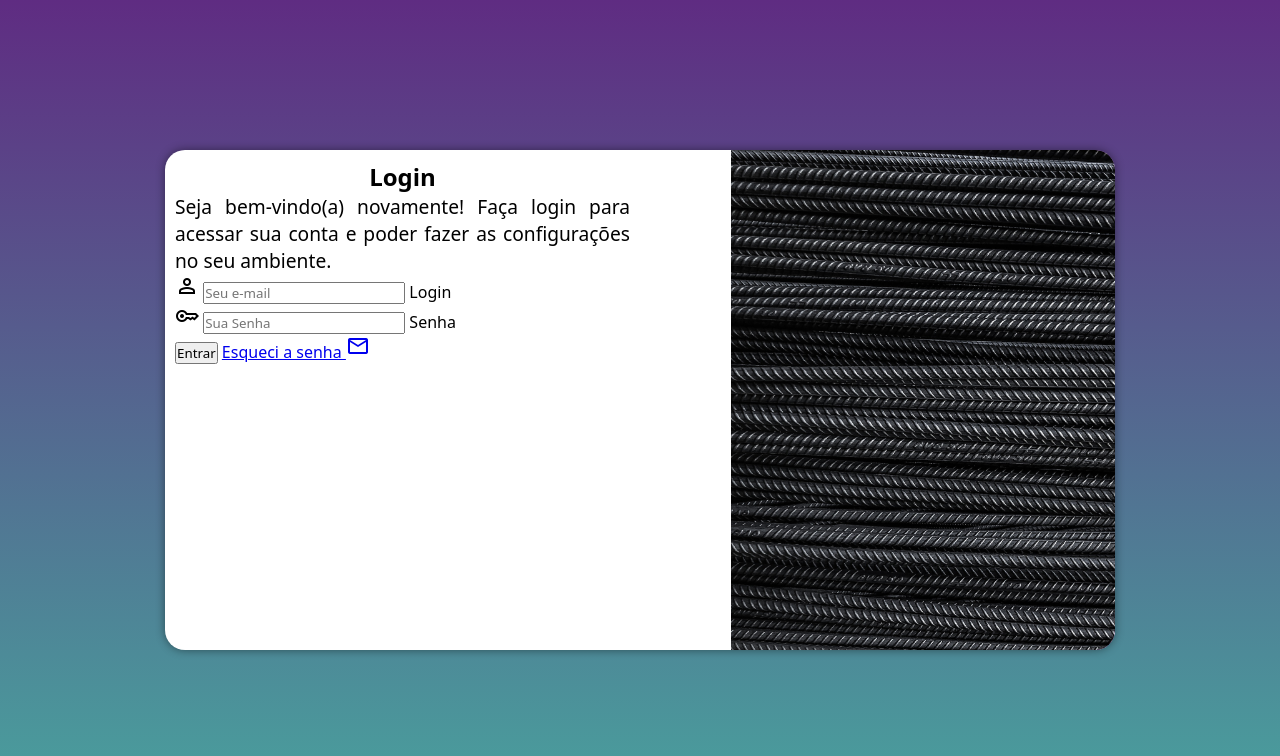
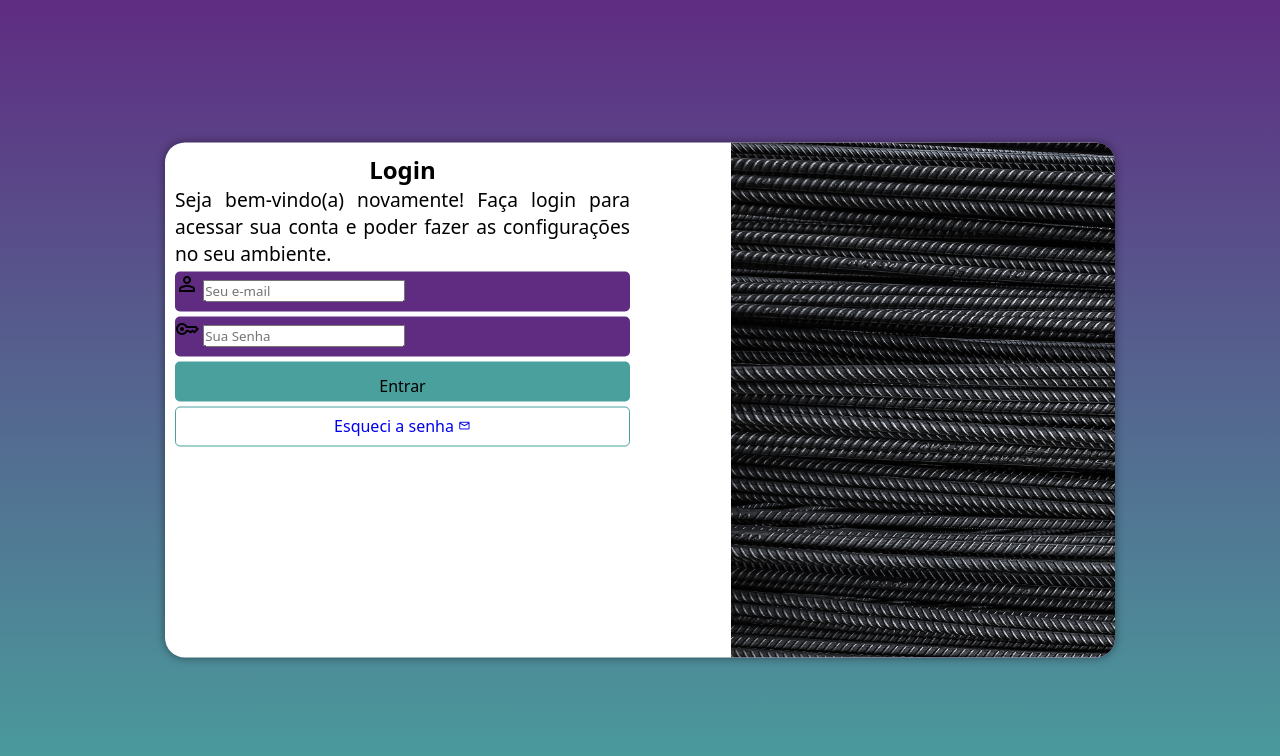
Before and after one commit to Tognoli/projeto-login, a plain HTML site: page index.html in a window 1280 px wide. Drawn offline with nearby package versions, Linux system fonts and the light colour scheme.

Commit message:
CSS - formulário

```diff
--- a/estilos/style.css
+++ b/estilos/style.css
@@ -32,7 +32,7 @@ section#login {
 
     background-color: white;
     width: 250px;
-    height: 500px;
+    height: 515px;
     border-radius: 20px;
     box-shadow: 0px 0px 10px rgba(0, 0, 0, 0.452);
 
@@ -66,3 +66,55 @@ div#formulario > p {
     text-align: justify;
     font-size: 0.8em;
 }
+
+form > div.campo {
+    background-color: #5f2c82;
+    display: block;
+    width: 100%;
+    height: 40px;
+    border-radius: 5px;
+    margin: 5px 0px;
+}
+
+div.campo > label {
+    display: none;
+}
+
+form > input[type="submit"] {
+    display: block;
+    font-size: 1em;
+    width: 100%;
+    height: 40px;
+    padding-top: 7px;
+    margin-top: 5px;
+    background-color: #49a09d;
+    border: none;
+    border-radius: 5px;
+}
+
+form > input[type="submit"]:hover {
+    background-color: #2d6462;
+}
+
+form > a.botao {
+    display: block;
+    text-align: center;
+    font-size: 1em;
+    width: 100%;
+    height: 40px;
+    padding-top: 7px;
+    margin-top: 5px;
+    background-color: white;
+    border: 1px solid #49a09d;
+    border-radius: 5px;
+    text-decoration: none;
+}
+
+form > a.botao:hover {
+    background-color: #6cd3cf;
+}
+
+form > a.botao > i {
+    font-size: 0.8em;
+
+}
--- a/index.html
+++ b/index.html
@@ -32,7 +32,7 @@
                         <label for="isenha">Senha</label>
                     </div>
                     <input type="submit" value="Entrar">
-                    <a href="esqueci.html">
+                    <a href="esqueci.html" class="botao">
                         Esqueci a senha <i class="material-symbols-outlined">mail</i>
                     </a>
                 </form>
```
